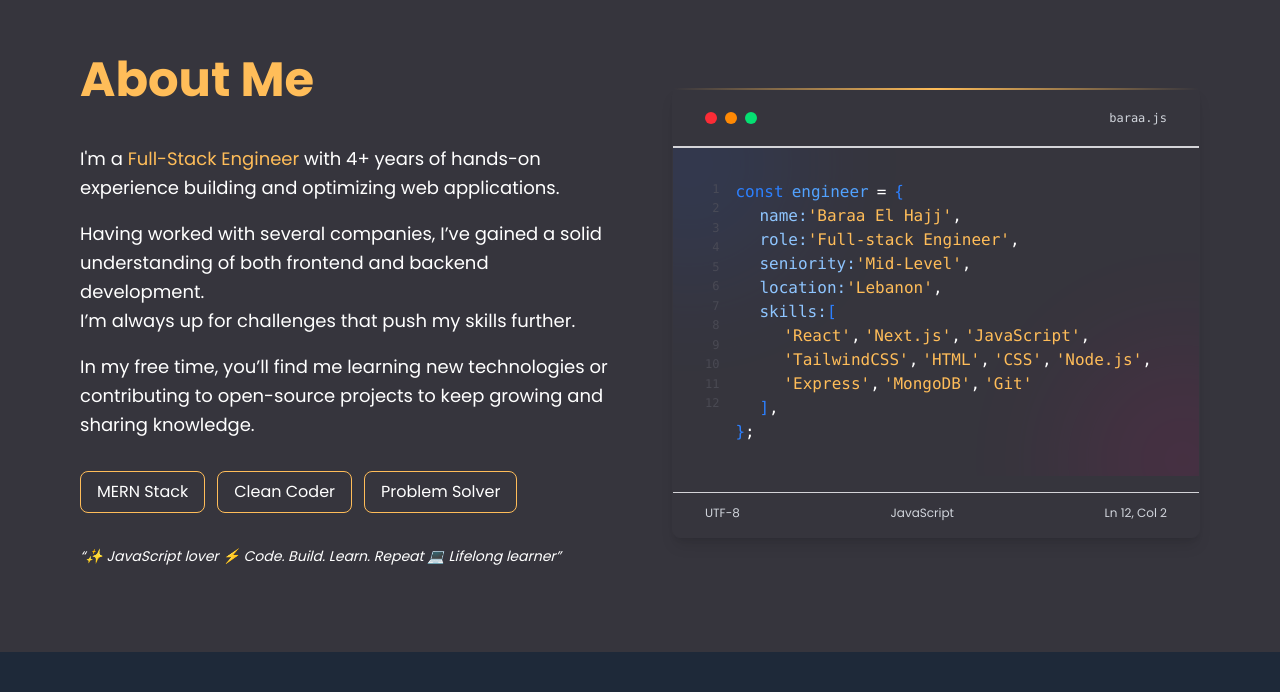
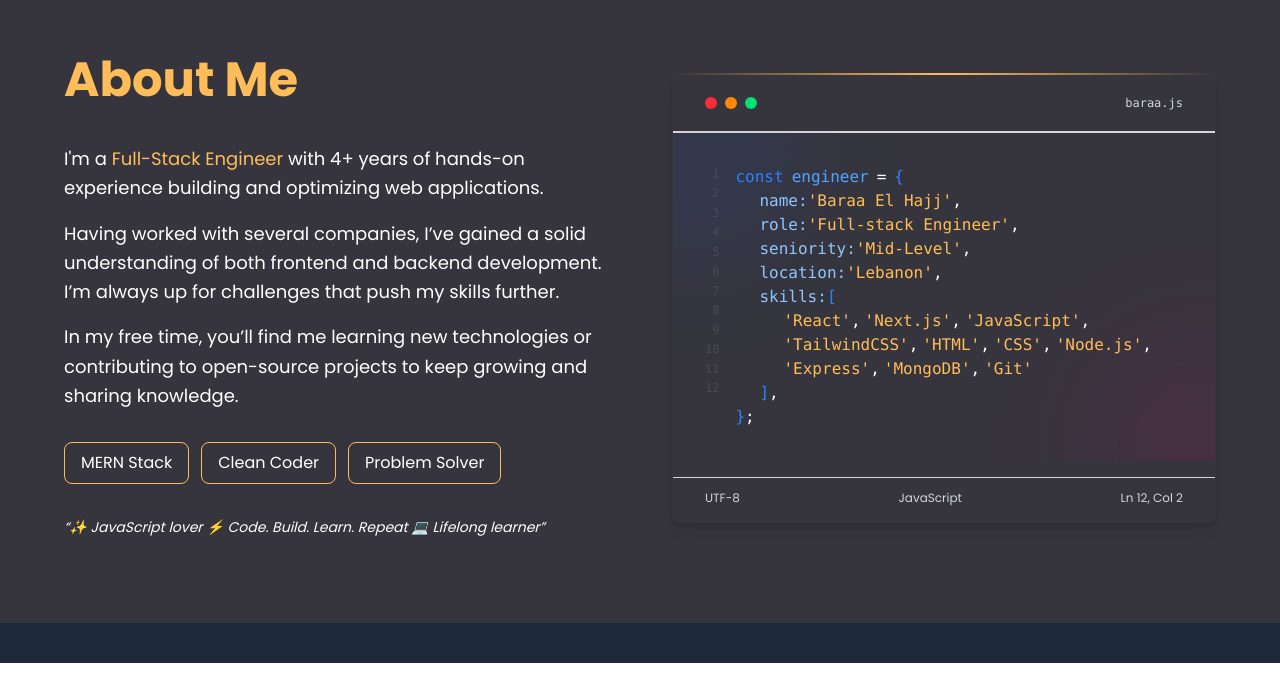
Before and after one commit to baraa-elhajj/BDev, a React (Vite) app: page / in a window 1280 px wide. Shown: the part 637-1329 px from the top of the page. After the commit the page ends 1300 px from the top, so only its background shows below. Built offline with nearby package versions, Linux system fonts and the light colour scheme.

Commit message:
Refactoring

```diff
--- a/src/components/About.jsx
+++ b/src/components/About.jsx
@@ -1,152 +1,10 @@
-const coderData = {
-  name: "Baraa El Hajj",
-  role: "Full-stack Engineer",
-  seniority: "Mid-Level",
-  location: "Lebanon",
-  skills: [
-    "React",
-    "Next.js",
-    "JavaScript",
-    "TailwindCSS",
-    "HTML",
-    "CSS",
-    "Node.js",
-    "Express",
-    "MongoDB",
-    "Git",
-  ],
-};
-
-const CoderProfileCard = () => {
-  return (
-    <div
-      className="z-0 w-full mx-auto bg-[#36353d] border-[#36353d] relative rounded-lg
-    border shadow-lg"
-    >
-      {}
-      <div className="flex flex-row">
-        <div className="h-[2px] w-full bg-gradient-to-r from-transparent  to-[#ffbd59]"></div>
-        <div className="h-[2px] w-full bg-gradient-to-r from-[#ffbd59] to-transparent"></div>
-      </div>
-
-      {}
-      <div className="px-4 lg:px-8 py-5 flex justify-between items-center bg-[#36353d]">
-        <div className="flex flex-row space-x-2">
-          <div className="h-3 w-3 rounded-full bg-red-500"></div>
-          <div className="h-3 w-3 rounded-full bg-orange-400"></div>
-          <div className="h-3 w-3 rounded-full bg-green-400"></div>
-        </div>
-        <div className="text-xs text-gray-300 font-mono">baraa.js</div>
-      </div>
-
-      {}
-      <div className="overflow-hidden border-t-[2px] border-zinc-300 px-4 lg:px-8 py-4 lg:py-8 relative">
-        {}
-        <div
-          className="absolute -top-24 -left-24 w-56 h-56 bg-blue-600 rounded-full opacity-10
-        filter blur-3xl"
-        ></div>
-        <div
-          className="absolute -bottom-24 -right-24 w-56 h-56 bg-pink-600 rounded-full opacity-10
-        filter blur-3xl"
-        ></div>
-
-        <div className="relative flex">
-          {}
-          <div className="hidden md:flex flex-col items-end pr-4 text-zinc-600 font-mono text-xs">
-            {Array.from(
-              {
-                length: 12,
-              },
-              (_, i) => (
-                <div key={i} className="leading-relaxed select-none opacity-70">
-                  {i + 1}
-                </div>
-              )
-            )}
-          </div>
-
-          {}
-          <code className="font-mono text-xs md:text-sm lg:text-base w-full">
-            <div>
-              <span className="mr-2 text-blue-500">const</span>
-              <span className="mr-2 text-blue-400">engineer</span>
-              <span className="mr-2 text-white">=</span>
-              <span className="text-blue-500">{"{"}</span>
-            </div>
-            <div className="pl-6">
-              <span className="text-blue-300">name:</span>
-              <span className="text-[#ffbd59]">&#39;</span>
-              <span className="text-[#ffbd59]">{coderData.name}</span>
-              <span className="text-[#ffbd59]">&#39;</span>
-              <span className="text-white">,</span>
-            </div>
-            <div className="pl-6">
-              <span className="text-blue-300">role:</span>
-              <span className="text-[#ffbd59]">&#39;</span>
-              <span className="text-[#ffbd59]">{coderData.role}</span>
-              <span className="text-[#ffbd59]">&#39;</span>
-              <span className="text-white">,</span>
-            </div>
-            <div className="pl-6">
-              <span className="text-blue-300">seniority:</span>
-              <span className="text-[#ffbd59]">&#39;</span>
-              <span className="text-[#ffbd59]">{coderData.seniority}</span>
-              <span className="text-[#ffbd59]">&#39;</span>
-              <span className="text-white">,</span>
-            </div>
-            <div className="pl-6">
-              <span className="text-blue-300">location:</span>
-              <span className="text-[#ffbd59]">&#39;</span>
-              <span className="text-[#ffbd59]">{coderData.location}</span>
-              <span className="text-[#ffbd59]">&#39;</span>
-              <span className="text-white">,</span>
-            </div>
-            <div className="pl-6">
-              <span className="text-blue-300">skills:</span>
-              <span className="text-blue-500">{"["}</span>
-              <div className="pl-6 flex flex-wrap">
-                {coderData.skills.map((skill, index) => (
-                  <span key={skill} className="mr-1">
-                    <span className="text-[#ffbd59]">&#39;</span>
-                    <span className="text-[#ffbd59]">{skill}</span>
-                    <span className="text-[#ffbd59]">&#39;</span>
-                    {index < coderData.skills.length - 1 && (
-                      <span className="text-white">, </span>
-                    )}
-                  </span>
-                ))}
-              </div>
-              <span className="text-blue-500">{"]"}</span>
-              <span className="text-white">,</span>
-            </div>
-
-            <div>
-              <span className="text-blue-500">{"}"}</span>
-              <span className="text-white">;</span>
-            </div>
-          </code>
-        </div>
-      </div>
-
-      {}
-      <div
-        className="px-4 lg:px-8 pb-4 mt-4 border-t border-zinc-300 pt-3 text-xs text-gray-300
-      flex justify-between items-center"
-      >
-        <span>UTF-8</span>
-        <span>JavaScript</span>
-        <span>Ln 12, Col 2</span>
-      </div>
-    </div>
-  );
-};
+import CoderProfileCard from "./ui/CoderProfileCard";
 
 export default function About() {
   return (
     <section
       id="about"
-      className="flex flex-col items-start justify-start px-6 lg:px-20 py-21"
+      className="flex flex-col items-start justify-start px-6 lg:px-16 py-21"
     >
       <div className="grid grid-cols-1 lg:grid-cols-2 gap-8 sm:gap-12 xl:gap-16 items-center">
         <div className="flex flex-col gap-4 items-center text-center lg:text-left lg:items-start">
--- a/src/components/Navbar.jsx
+++ b/src/components/Navbar.jsx
@@ -44,11 +44,11 @@ export default function Navbar() {
 
   return (
     <header
-      className={`z-10 sticky top-0 w-full transition-all duration-300 bg-[#ffbd59] ${
+      className={`z-10 sticky top-0 bg-[#ffbd59] w-full transition-all duration-300 ${
         isScrolled
-          ? "bg-[#ffbd59]/90 border-[#ffbd59]/90 dark:bg-gray-900/95 backdrop-blur-lg shadow-lg"
-          : "border-[#ffbd59] dark:bg-gray-900/80 backdrop-blur-md"
-      } border-b dark:border-gray-800`}
+          ? "bg-[#ffbd59]/85 border-[#ffbd59]/85 backdrop-blur-lg shadow-lg"
+          : "border-[#ffbd59] backdrop-blur-md"
+      } border-b`}
     >
       <div className="w-full px-4 sm:px-6 lg:px-8 xl:px-12 2xl:px-16">
         <div className="flex h-14 sm:h-16 lg:h-20 items-center justify-between">
```
